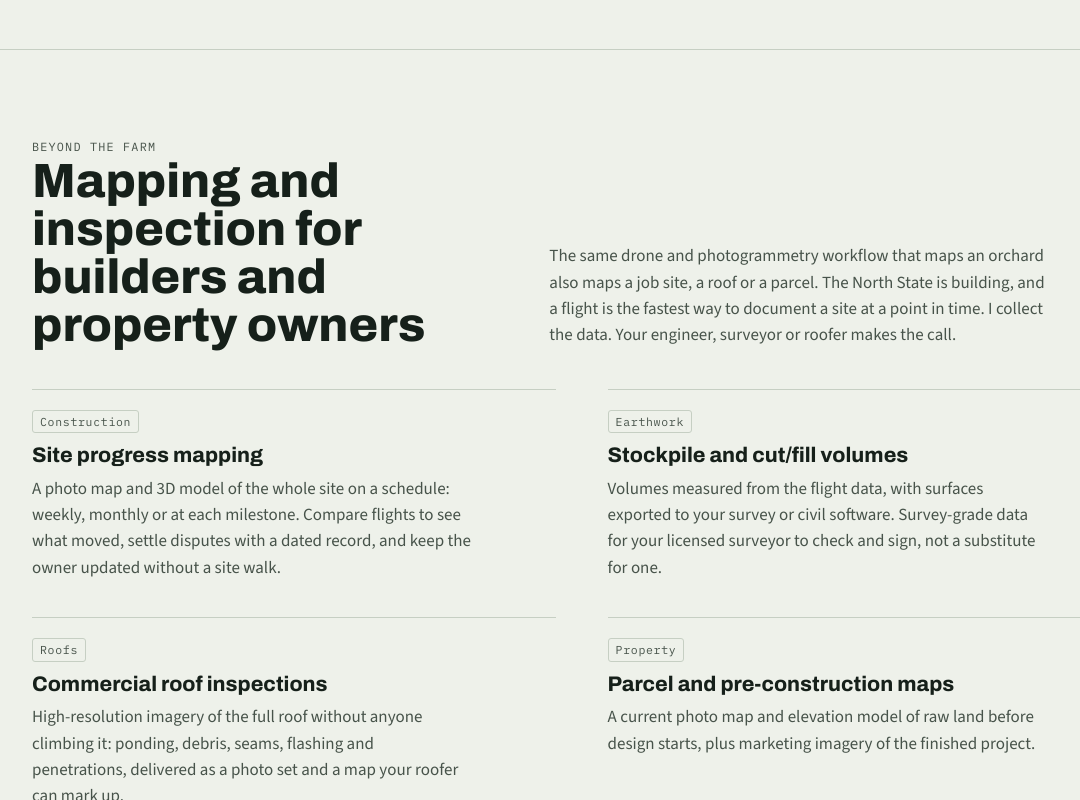
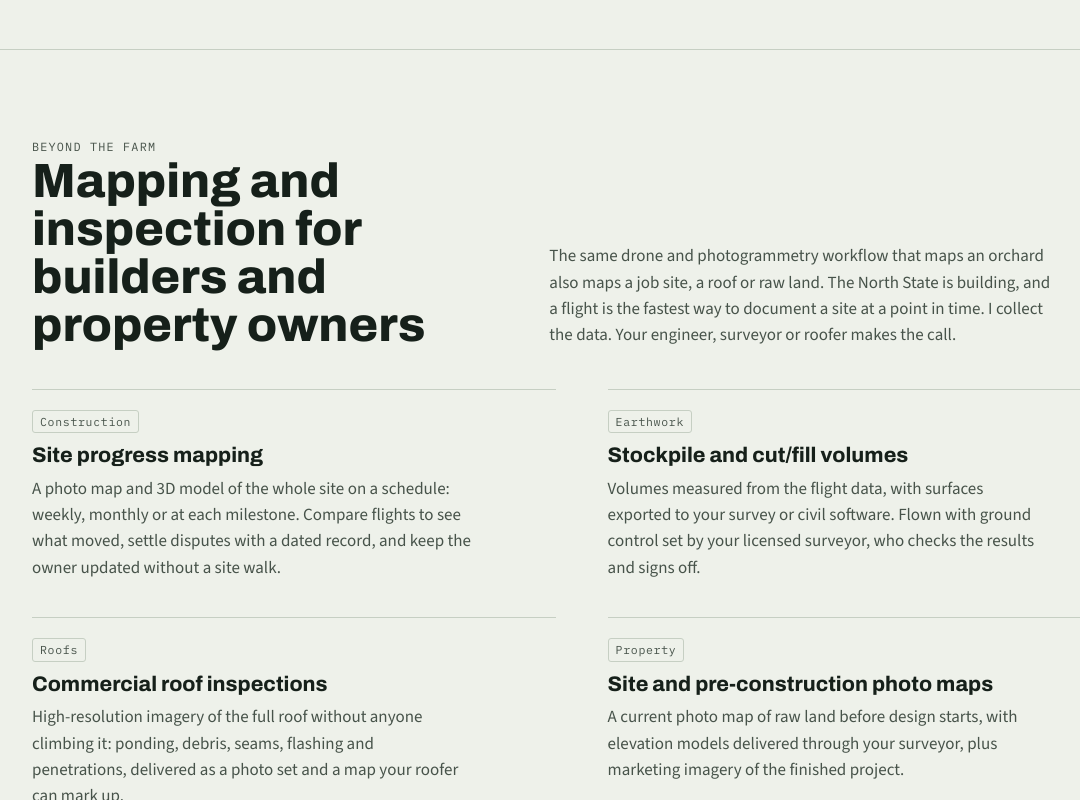
Before and after one commit to beaverbrian17/losdrones-site, a plain HTML site: page index.html in a window 1280 px wide. Shown: the part 3362-4162 px from the top of the page, without its empty margins (58-1138 px from the left). Drawn offline with nearby package versions, Linux system fonts and the light colour scheme; animation ran at ten frames a second.

Commit message:
Add files via upload

```diff
--- a/index.html
+++ b/index.html
@@ -357,7 +357,7 @@ input:focus-visible, select:focus-visible, textarea:focus-visible { outline: 3px
           <p>Before-and-after maps with dates and accurate positions for insurance claims, lenders and your own history. I've mapped post-flood damage for FEMA.</p>
         </article>
       </div>
-      <p class="also"><strong>Also available:</strong> 3D models and roof or structure surveys for barns, shops and solar arrays.</p>
+      <p class="also"><strong>Also available:</strong> 3D models and roof or structure inspections for barns, shops and solar arrays.</p>
     </div>
   </section>
 
@@ -430,7 +430,7 @@ input:focus-visible, select:focus-visible, textarea:focus-visible { outline: 3px
           <p class="label">Beyond the farm</p>
           <h2>Mapping and inspection for builders and property owners</h2>
         </div>
-        <p>The same drone and photogrammetry workflow that maps an orchard also maps a job site, a roof or a parcel. The North State is building, and a flight is the fastest way to document a site at a point in time. I collect the data. Your engineer, surveyor or roofer makes the call.</p>
+        <p>The same drone and photogrammetry workflow that maps an orchard also maps a job site, a roof or raw land. The North State is building, and a flight is the fastest way to document a site at a point in time. I collect the data. Your engineer, surveyor or roofer makes the call.</p>
       </div>
       <div class="services">
         <article class="service">
@@ -441,7 +441,7 @@ input:focus-visible, select:focus-visible, textarea:focus-visible { outline: 3px
         <article class="service">
           <span class="tag">Earthwork</span>
           <h3>Stockpile and cut/fill volumes</h3>
-          <p>Volumes measured from the flight data, with surfaces exported to your survey or civil software. Survey-grade data for your licensed surveyor to check and sign, not a substitute for one.</p>
+          <p>Volumes measured from the flight data, with surfaces exported to your survey or civil software. Flown with ground control set by your licensed surveyor, who checks the results and signs off.</p>
         </article>
         <article class="service">
           <span class="tag">Roofs</span>
@@ -450,8 +450,8 @@ input:focus-visible, select:focus-visible, textarea:focus-visible { outline: 3px
         </article>
         <article class="service">
           <span class="tag">Property</span>
-          <h3>Parcel and pre-construction maps</h3>
-          <p>A current photo map and elevation model of raw land before design starts, plus marketing imagery of the finished project.</p>
+          <h3>Site and pre-construction photo maps</h3>
+          <p>A current photo map of raw land before design starts, with elevation models delivered through your surveyor, plus marketing imagery of the finished project.</p>
         </article>
       </div>
       <p class="also"><strong>Pricing.</strong> Site progress flights are priced per visit, with a lower rate on a monthly schedule. Roof inspections are priced per building. Send the address and what you need and I'll quote it.</p>
```
